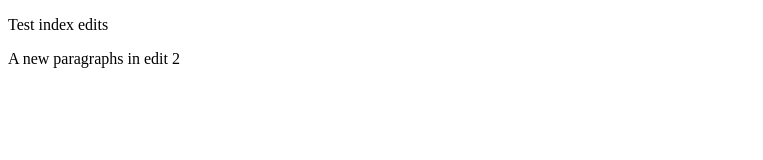
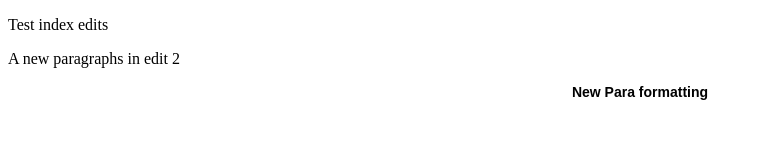
Before and after one commit to JayRS4/JayRS4.github.io, a plain HTML site: page index.html in a window 1280 px wide. Shown: the whole page, without its empty margins (0-763 px from the left). Drawn offline with Linux system fonts and the light colour scheme.

Commit message:
Update index.html

```diff
--- a/index.html
+++ b/index.html
@@ -8,6 +8,7 @@
   <body>
     <p>Test index edits</p>
     <p>A new paragraphs in edit 2</p>
+    <p class="paragraph1">New Para formatting</p>
   </body>
 
 </html>
```
